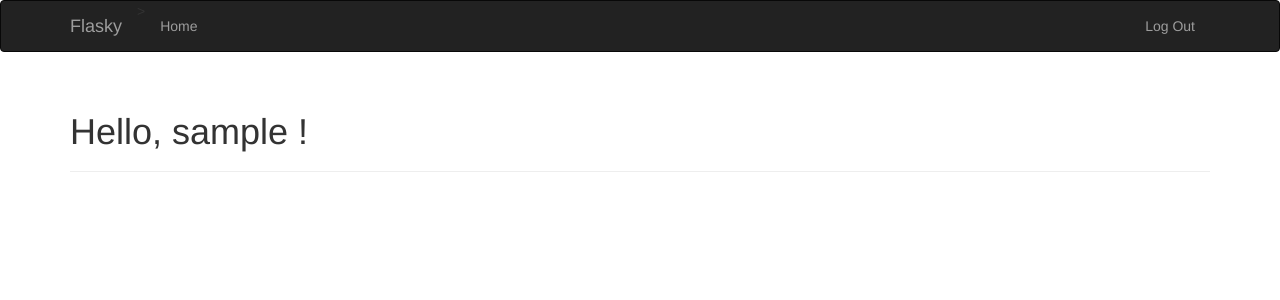
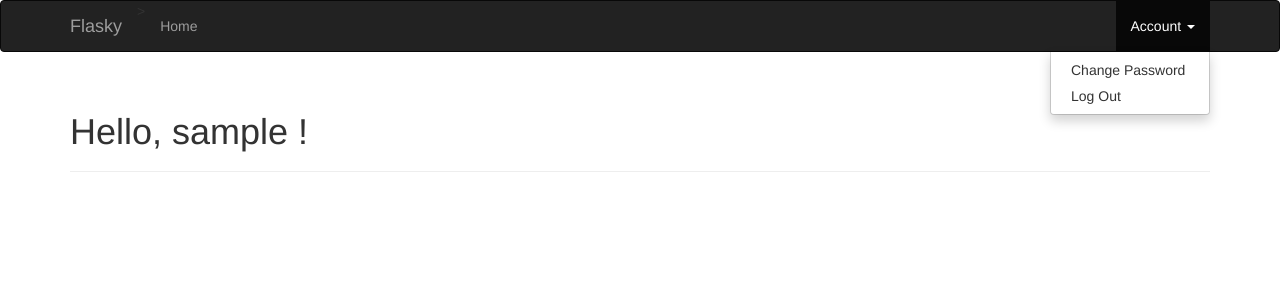
Before and after one commit to tanny2015/Blog_Flask, a Flask app: page / in a window 1280 px wide, after a click on "Account". Shown: the top 300 px of the page. Run offline with Flask 2, Linux system fonts and the light colour scheme; a user stored in the database is signed in; some libraries are stand-ins or nearby versions.

Commit message:
8.修改用户密码(8f)

```diff
--- a/app/auth/views.py
+++ b/app/auth/views.py
@@ -4,7 +4,7 @@ from . import auth
 from .. import db
 from ..models import User
 from ..email import send_email
-from .forms import LoginForm, RegistrationForm
+from .forms import LoginForm, RegistrationForm, ChangePasswordForm
 
 
 @auth.before_app_request
@@ -82,3 +82,17 @@ def resend_confirmation():
 
     flash('A new confirmation email has been sent to you by email.')
     return redirect(url_for('main.index'))
+
+@auth.route('/change-password', methods=['GET', 'POST'])
+@login_required
+def change_password():
+    form = ChangePasswordForm()
+    if form.validate_on_submit():
+        if current_user.verify_password(form.old_password.data):
+            current_user.password = form.password.data
+            db.session.add(current_user)
+            flash('Your password has been updated.')
+            return redirect(url_for('main.index'))
+        else:
+            flash('Invalid password.')
+    return render_template("auth/change_password.html", form=form)
--- a/app/templates/base.html
+++ b/app/templates/base.html
@@ -32,7 +32,16 @@
             </ul>
             <ul class="nav navbar-nav navbar-right">
                 {% if current_user.is_authenticated %}
-                <li><a herf="{{ url_for('auth.logout') }}">Log Out</a></li>
+                <li class="dropdown">
+                    <a href="#" class="dropdown-toggle" data-toggle="dropdown">
+                        Account
+                         <b class="caret"></b>
+                    </a>
+                    <ul class="dropdown-menu">
+                        <li><a href="{{ url_for('auth.change_password') }}">Change Password</a> </li>
+                        <li><a href="{{ url_for('auth.logout') }}">Log Out</a></li>
+                    </ul>
+                </li>
                 {% else %}
                 <li><a href="{{ url_for('auth.login') }}">Log In</a></li>
                 {% endif %}
```
Also changed, not shown: app/auth/forms.py (+10 -0 lines), app/templates/auth/change_password.html (added, +13 -0 lines), data.sqlite, 2 other files.
